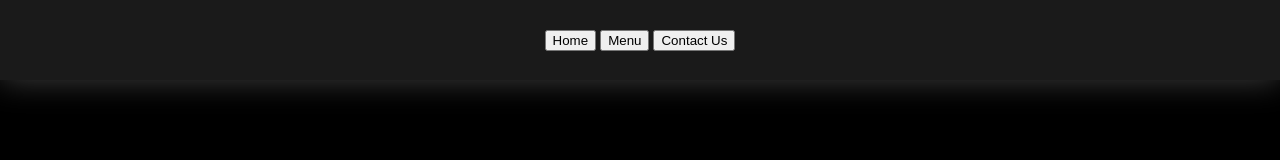
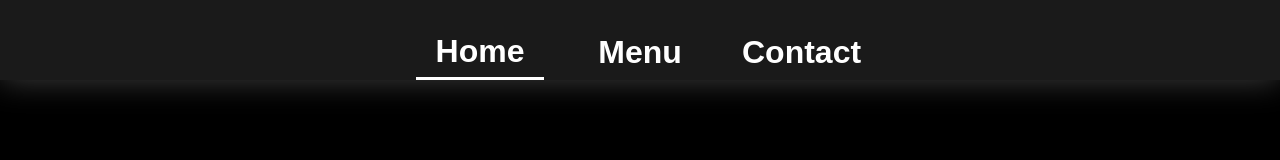
Before and after one commit to Qu1dy/odin-restaurant, a website built with webpack: page src/index.html in a window 1280 px wide. Built offline with nearby package versions, Linux system fonts and the light colour scheme.

Commit message:
style: style navbar buttons

```diff
--- a/src/index.html
+++ b/src/index.html
@@ -8,9 +8,9 @@
 <body>
     <header>
         <nav>
-            <button>Home</button>
+            <button class="active">Home</button>
             <button>Menu</button>
-            <button>Contact Us</button>
+            <button>Contact</button>
         </nav>
     </header>
     <div id="content"></div>
--- a/src/style.css
+++ b/src/style.css
@@ -8,8 +8,33 @@ body {
 header {
     display: flex;
     justify-content: center;
-    align-items: center;
+    align-items: flex-end;
     background-color: hsl(0,0%,10%);
     height: 5rem;
     box-shadow: 0 0 2rem hsl(0,0%,25%);
 }
+
+header nav {
+    display: flex;
+    gap: 2rem;
+}
+
+nav button {
+    width: 8rem;
+    height: 2.5rem;
+    color: white;
+    font-weight: 900;
+    background: none;
+    font-size: 2rem;
+    border: none;
+    cursor: pointer;
+}
+
+.active {
+    border-bottom: 0.2rem solid white;
+    padding-bottom: 2.75rem;
+}
+
+nav button:hover {
+    transform: translateY(-0.25rem) scale(1.1);
+}
```
